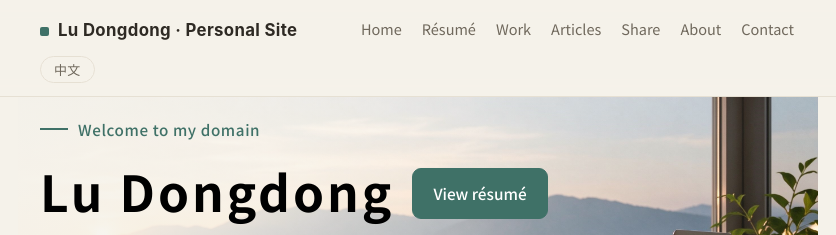
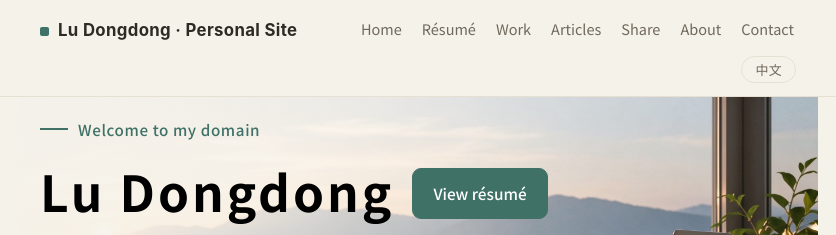
Before and after one commit to ldd4006/personal-site, a plain HTML site: page index.html in a window 1280 px wide. Shown: the top 235 px of the page, 222-1058 px from the left. Drawn offline with Linux system fonts and the light colour scheme.

Commit message:
修复 EN 模式下语言切换按钮换行后靠左的问题（nav flex:1 占满剩余空间，按钮仅在独占一行时靠右）

```diff
--- a/assets/style.css
+++ b/assets/style.css
@@ -51,7 +51,8 @@ header.site{
 header.site .wrap{display:flex;flex-wrap:wrap;align-items:center;gap:8px 20px;padding:13px 22px;}
 .brand{font-family:var(--serif);font-weight:700;letter-spacing:.02em;font-size:1.05rem;}
 .brand::before{content:"";display:inline-block;width:9px;height:9px;border-radius:2px;background:var(--accent);margin-right:9px;vertical-align:middle;}
-nav{display:flex;flex-wrap:wrap;gap:4px 16px;font-size:14.5px;margin-left:auto;}
+nav{display:flex;flex-wrap:wrap;gap:4px 16px;font-size:14.5px;margin-left:auto;
+  flex:1 1 auto;min-width:0;justify-content:flex-end;  /* 占满剩余空间，导航项靠右；窄屏时导航自身换行而非把按钮挤走 */}
 nav a{color:var(--muted);padding:3px 2px;border-bottom:2px solid transparent;transition:color .15s,border-color .15s;}
 nav a:hover{color:var(--text);text-decoration:none;border-color:var(--accent);}
 
@@ -60,6 +61,7 @@ nav a:hover{color:var(--text);text-decoration:none;border-color:var(--accent);}
   -webkit-appearance:none;appearance:none;
   font-family:var(--sans);font-size:13px;line-height:1;letter-spacing:.02em;
   padding:6px 13px;
+  margin-left:auto;  /* 仅当按钮被挤到第二行独行时生效，使其靠右；同行时 nav 已 flex:1 吃掉剩余空间，无影响 */
   border:1px solid var(--border);border-radius:999px;
   background:transparent;color:var(--muted);
   cursor:pointer;
```
